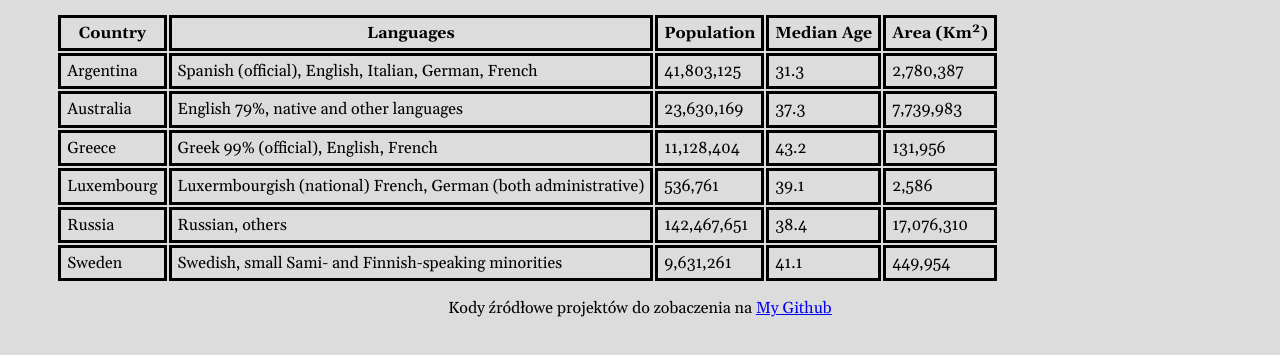
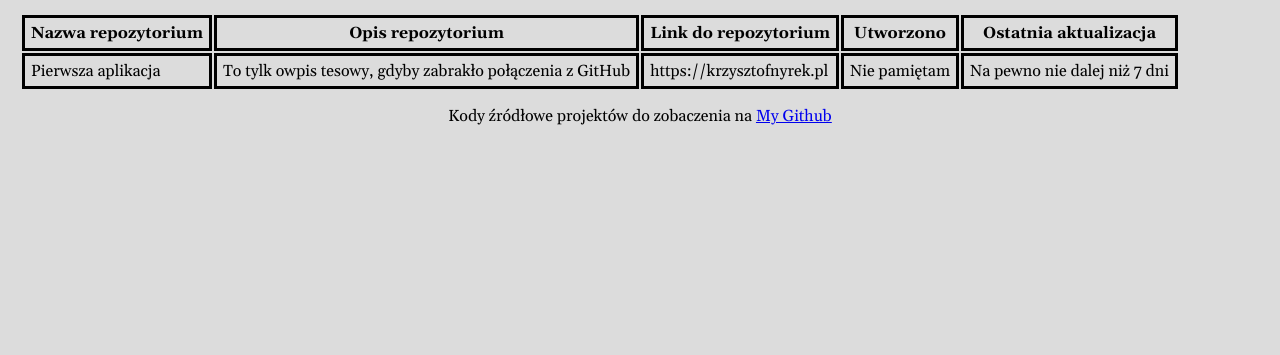
Before and after one commit to Dekstryn/MyGithubPortfolio, a website: page index.html in a window 1280 px wide. Shown: the part 91-446 px from the top of the page. Drawn offline with nearby package versions, Linux system fonts and the light colour scheme.

Commit message:
Deleted row in table

```diff
--- a/index.html
+++ b/index.html
@@ -26,58 +26,23 @@
       <h1>Moje projekty na Git Hub</h1>
     </header>
     <section class="content">
-      <table summary="This table shows informations about all my project published on Git Hub" class="table">
+      <table summary="This table shows informations about all my project published on Git Hub" class="table table--js">
           <thead>
             <tr>
-              <th>Country</th>
-              <th>Languages</th>
-              <th>Population</th>
-              <th>Median Age</th>
-              <th>Area (Km²)</th>
+              <th>Nazwa repozytorium</th>
+              <th>Opis repozytorium</th>
+              <th>Link do repozytorium</th>
+              <th>Utworzono</th>
+              <th>Ostatnia aktualizacja</th>
             </tr>
           </thead>
           <tbody>
             <tr>
-              <td>Argentina</td>
-              <td>Spanish (official), English, Italian, German, French</td>
-              <td>41,803,125</td>
-              <td>31.3</td>
-              <td>2,780,387</td>
-            </tr>
-            <tr>
-              <td>Australia</td>
-              <td>English 79%, native and other languages</td>
-              <td>23,630,169</td>
-              <td>37.3</td>
-              <td>7,739,983</td>
-            </tr>
-            <tr>
-              <td>Greece</td>
-              <td>Greek 99% (official), English, French</td>
-              <td>11,128,404</td>
-              <td>43.2</td>
-              <td>131,956</td>
-            </tr>
-            <tr>
-              <td>Luxembourg</td>
-              <td>Luxermbourgish (national) French, German (both administrative)</td>
-              <td>536,761</td>
-              <td>39.1</td>
-              <td>2,586</td>
-            </tr>
-            <tr>
-              <td>Russia</td>
-              <td>Russian, others</td>
-              <td>142,467,651</td>
-              <td>38.4</td>
-              <td>17,076,310</td>
-            </tr>
-            <tr>
-              <td>Sweden</td>
-              <td>Swedish, small Sami- and Finnish-speaking minorities</td>
-              <td>9,631,261</td>
-              <td>41.1</td>
-              <td>449,954</td>
+              <td>Pierwsza aplikacja</td>
+              <td>To tylk owpis tesowy, gdyby zabrakło połączenia z GitHub</td>
+              <td>https://krzysztofnyrek.pl</td>
+              <td>Nie pamiętam</td>
+              <td>Na pewno nie dalej niż 7 dni</td>
             </tr>
           </tbody>
       </table>
```
